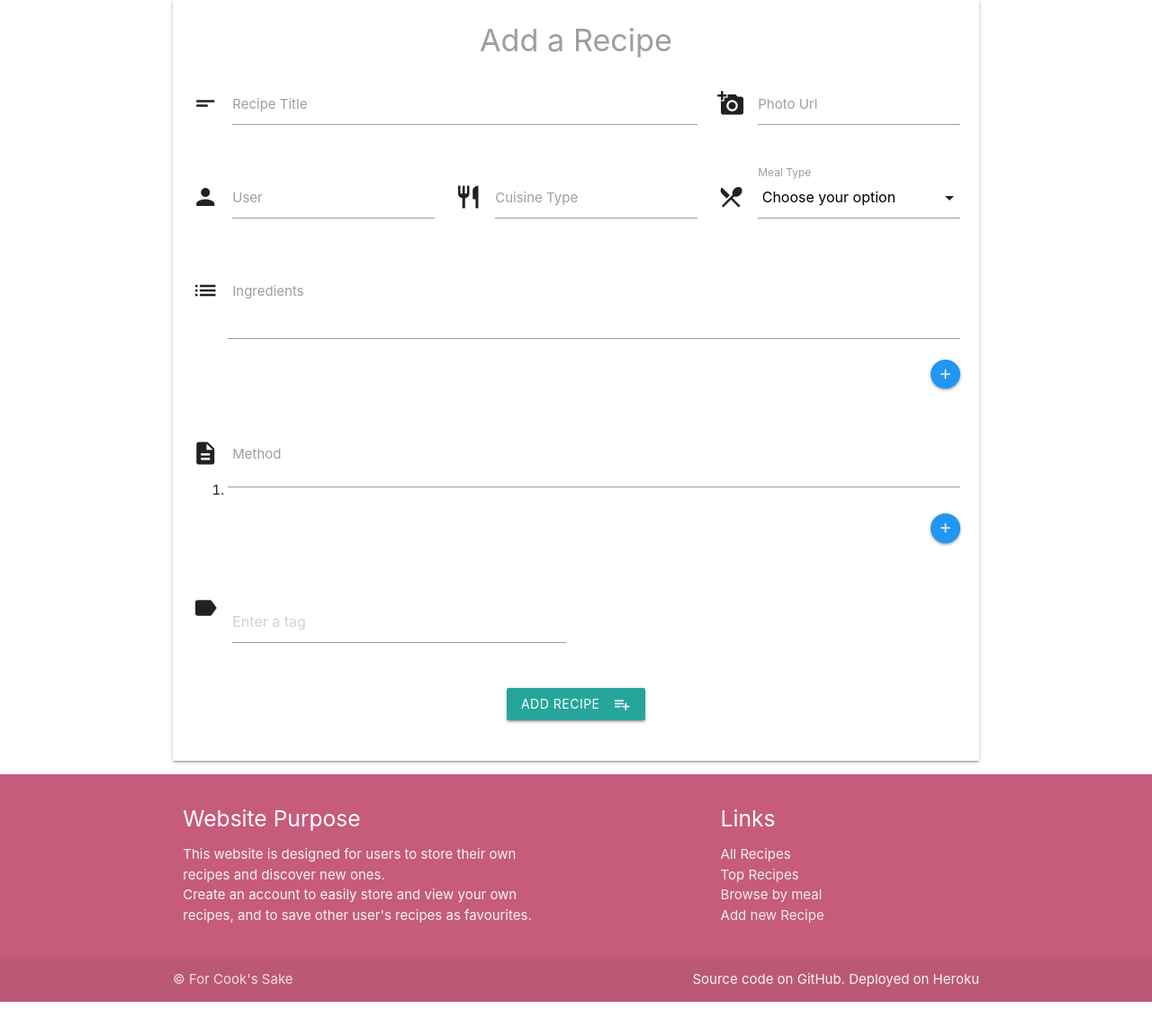
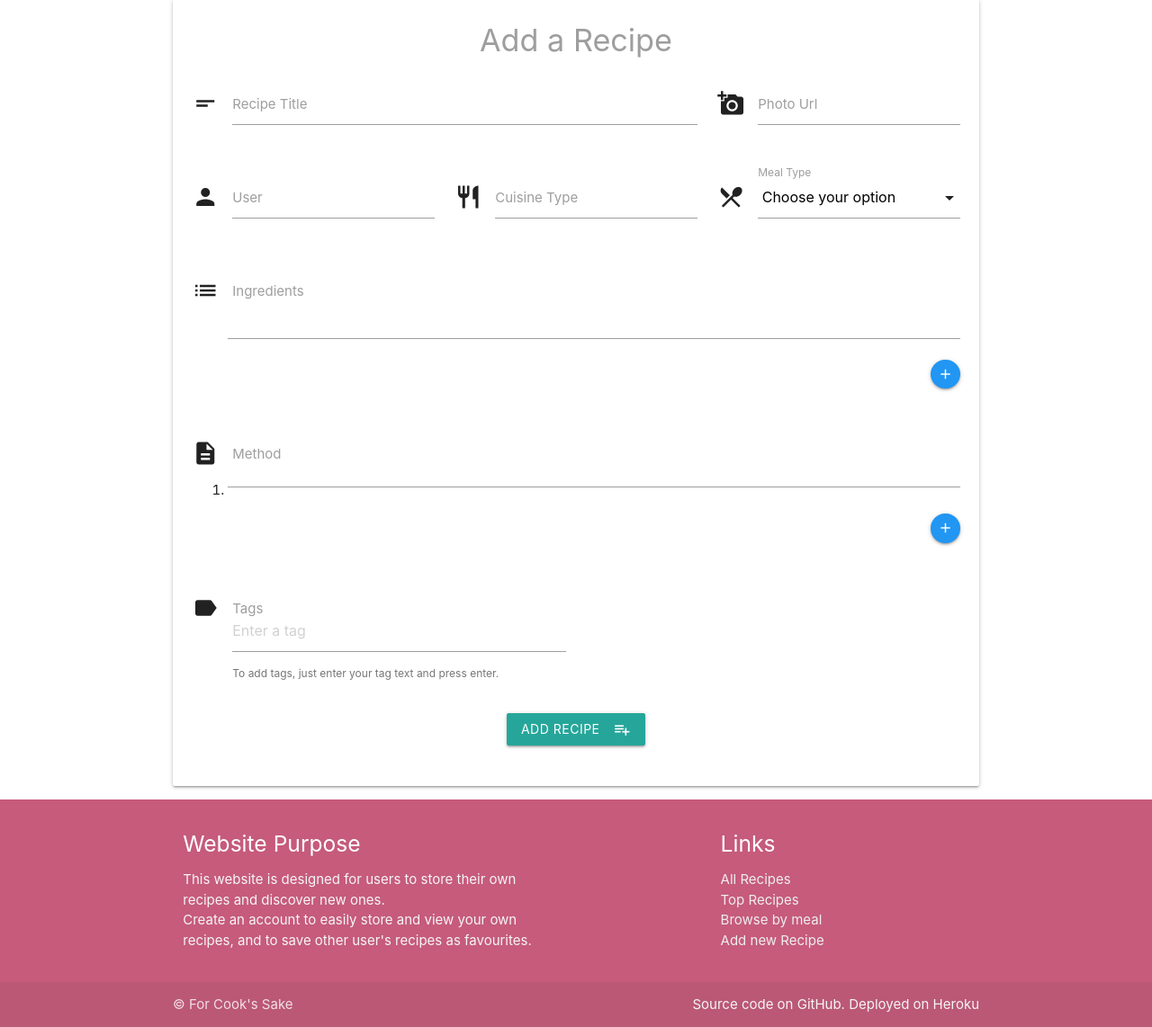
Before and after one commit to Beibhinn/data-milestone-project, a Flask app: page /add_recipe in a window 1280 px wide. Shown: the part 73-1215 px from the top of the page at 90% size. Before the commit the page ends 1187 px from the top, so only its background shows below. Run offline with Flask 2, Linux system fonts and the light colour scheme; data that the repository does not hold is empty; some libraries are stand-ins or nearby versions.

Commit message:
Add information on how to add tags to add and edit recipe forms

```diff
--- a/static/main.css
+++ b/static/main.css
@@ -130,5 +130,8 @@ ul#ingred-list {
     margin-top: 30px;
   }
 }
+#tags {
+  margin-top: 10px;
+}
 
 /*# sourceMappingURL=main.css.map */
--- a/static/main.scss
+++ b/static/main.scss
@@ -156,3 +156,7 @@ ul#ingred-list {
     margin-top: 30px;
   }
 }
+
+#tags {
+  margin-top: 10px;
+}
--- a/templates/addrecipe.html
+++ b/templates/addrecipe.html
@@ -71,8 +71,10 @@
                 <div class="input-field col s12 m6">
                     <i class="material-icons prefix">label</i>
                     <div class="input-recipe-tags">
-                        <input>
+                        <input id="tags">
                     </div>
+                    <label for="tags">Tags</label>
+                    <span class="helper-text">To add tags, just enter your tag text and press enter.</span>
                 </div>
             </div>
             <div class="row center">
--- a/templates/editrecipe.html
+++ b/templates/editrecipe.html
@@ -83,8 +83,10 @@
 {#                            {% endif %}#}
 {#                        </div>#}
 {#                        {% endfor %}#}
-                        <input>
+                        <input id="tags">
                     </div>
+                    <label for="tags">Tags</label>
+                    <span class="helper-text">To add tags, just enter your tag text and press enter.</span>
                 </div>
             </div>
             <div class="row center">
```
Also changed, not shown: 1 other file.
